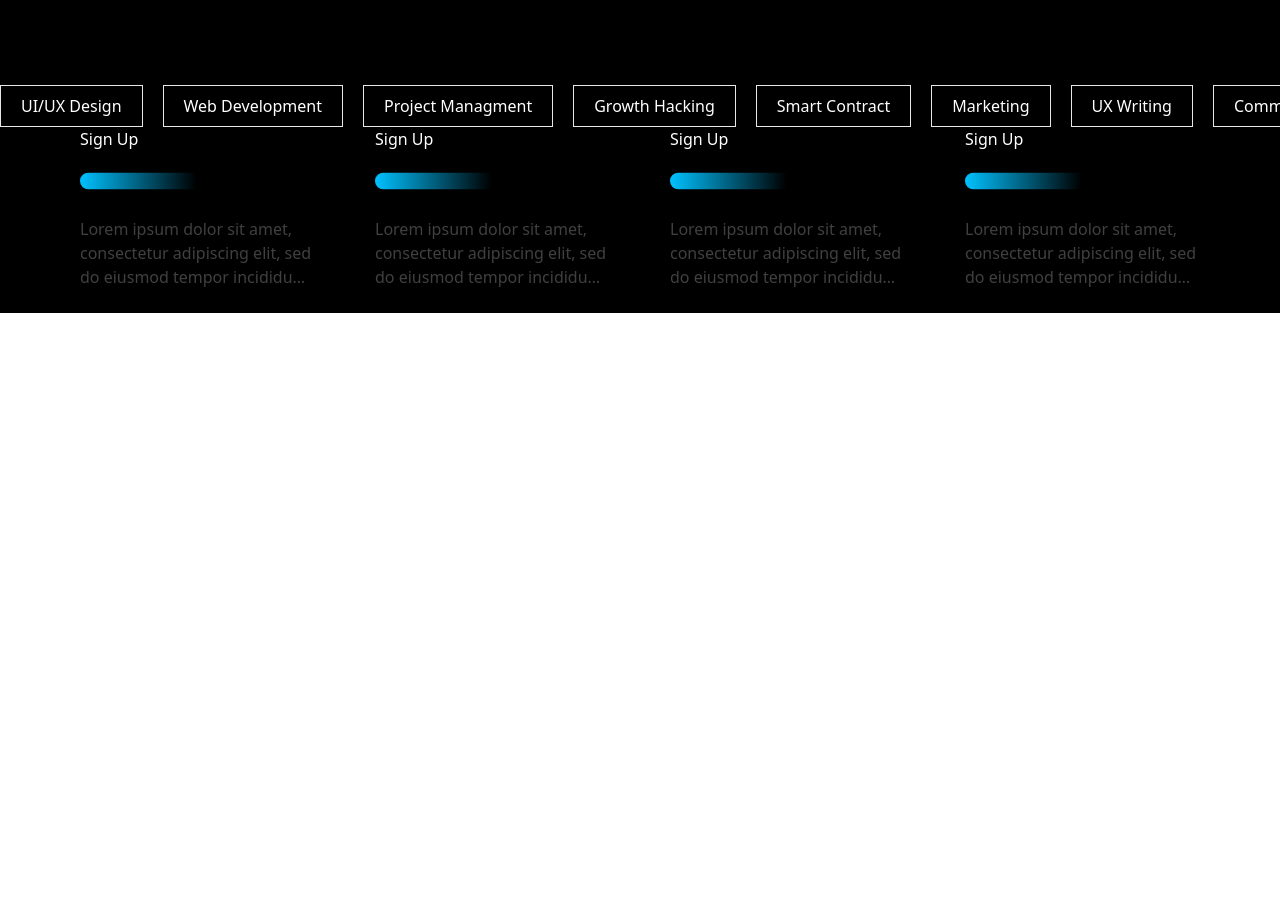
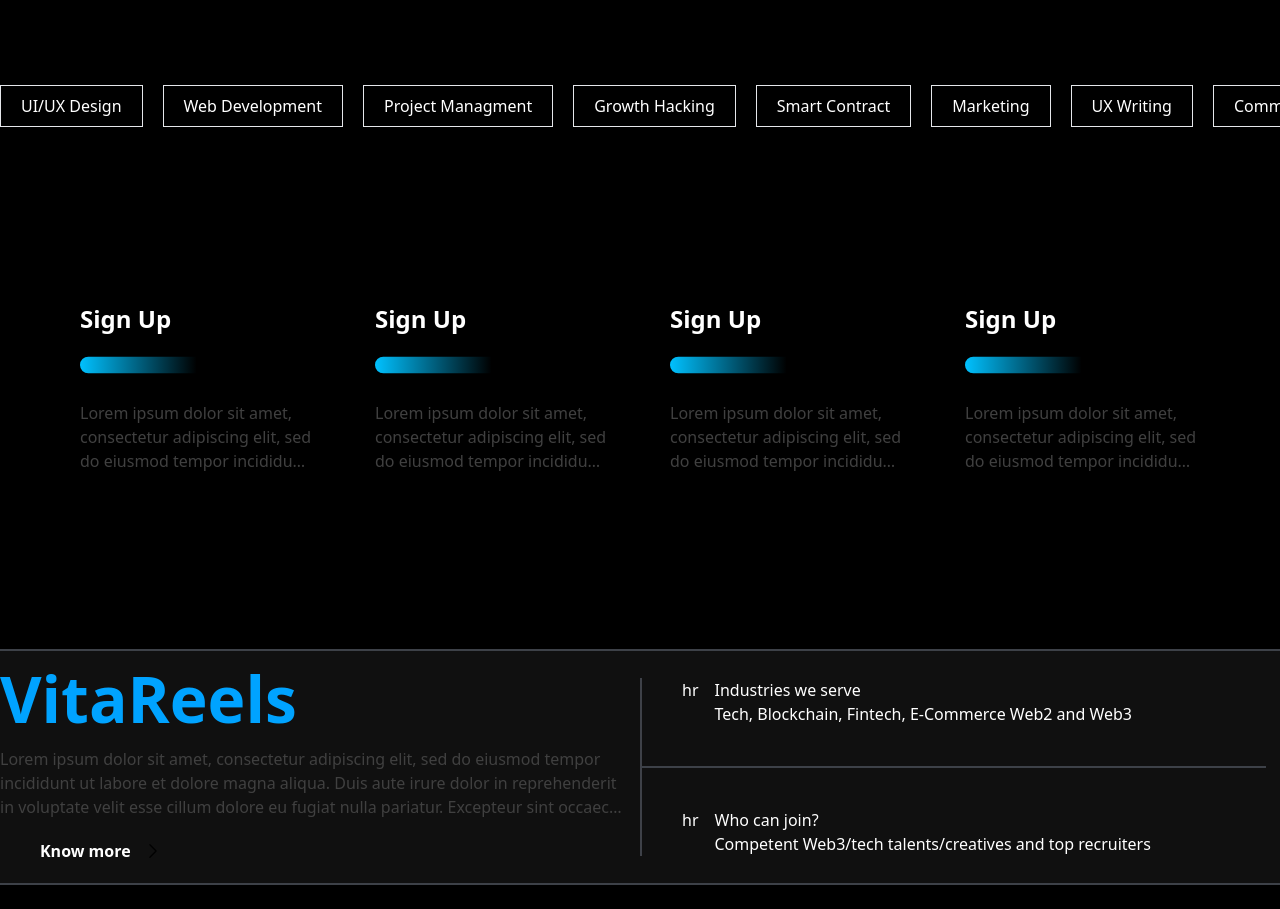
Before and after one commit to LordRanchoatos/vitareels, a Next.js app: page / in a window 1280 px wide. Shown: the part 780-1689 px from the top of the page. Before the commit the page ends 1093 px from the top, so only its background shows below. Built offline with nearby package versions, Linux system fonts and the light colour scheme.

Commit message:
added section

```diff
--- a/components/Action.js
+++ b/components/Action.js
@@ -5,7 +5,7 @@
   return (
     <div className='max-w-[235px]'>
       <div >
-        <h3 className='text-white'>Sign Up</h3>
+        <h3 className='text-white text-2xl font-bold'>Sign Up</h3>
       </div>
       <Image
         height={60}
@@ -14,7 +14,7 @@
         src="/line.svg"
         alt="hrline"
       />
-      <p className='text-[#404040] line-clamp-3'>
+      <p className='text-[#404040] line-clamp-3 text-base'>
         Lorem ipsum dolor sit amet, consectetur adipiscing elit, sed do eiusmod
         tempor incididunt ut labore et dolore magna aliqua.
       </p>
--- a/pages/index.tsx
+++ b/pages/index.tsx
@@ -5,10 +5,7 @@
 import Skills from '../components/skill/index';
 import Action from '../components/Action';
 
-
 const Home: NextPage = () => {
-
-
   return (
     <div className="bg-black">
       <Head>
@@ -58,13 +55,66 @@
         <Skills />
       </section>
 
-      <section className='flex flex-wrap md:flex justify-center items-center md:justify-between mx-10 md:mx-20 2xl:mx-36'>
+      <section className="my-44 flex flex-wrap md:flex justify-center items-center md:justify-between mx-10 md:mx-20 2xl:mx-36">
         <Action />
         <Action />
         <Action />
         <Action />
       </section>
 
+      <section className="bg-[#101010] md:border-solid border-y-2 md:border-gray-500/50 ">
+        <div className="grid grid-cols-1 pl-10 md:pl-0 md:grid-cols-2 items-center 2xl:mx-60 2xl:my-16">
+          <div className='max-w-[624px]'>
+            <h4 className='text-[#00A3FF] font-bold text-[64px]'>VitaReels</h4>
+            <p className="text-[#404040] line-clamp-3 text-base">
+              Lorem ipsum dolor sit amet, consectetur adipiscing elit, sed do
+              eiusmod tempor incididunt ut labore et dolore magna aliqua. Duis
+              aute irure dolor in reprehenderit in voluptate velit esse cillum
+              dolore eu fugiat nulla pariatur. Excepteur sint occaecat cupidatat
+              non proident, sunt in culpa qui officia deserunt mollit anim id
+              est laborum."
+            </p>
+            <a
+              href="#"
+              className="py-5 px-10 rounded-full flex gap-x-3 items-center"
+            >
+              <p className="text-white text-base font-extrabold">Know more</p>{' '}
+              <svg
+                xmlns="http://www.w3.org/2000/svg"
+                fill="none"
+                viewBox="0 0 24 24"
+                stroke-width="1.5"
+                stroke="currentColor"
+                className="w-5 h-5"
+              >
+                <path
+                  stroke-linecap="round"
+                  stroke-linejoin="round"
+                  d="M8.25 4.5l7.5 7.5-7.5 7.5"
+                />
+              </svg>
+            </a>
+          </div>
+
+          <div className='flex flex-col md:border-solid md:border-l-2 md:border-gray-500/50'>
+            <div className="flex gap-4 pl-10 text-white md:border-solid md:border-b-2 md:border-gray-500/50 max-w-[624px] pb-10">
+              <div>hr</div>
+              <div>
+                <h4>Industries we serve</h4>
+                <p>Tech, Blockchain, Fintech, E-Commerce Web2 and Web3</p>
+              </div>
+            </div>
+            <div className="flex gap-4 pl-10 text-white pt-10">
+              <div>hr</div>
+              <div>
+                <h4>Who can join?</h4>
+                <p>Competent Web3/tech talents/creatives and top recruiters</p>
+              </div>
+            </div>
+          </div>
+        </div>
+        <div></div>
+      </section>
 
       <footer className="">
         <p>footer</p>
```
